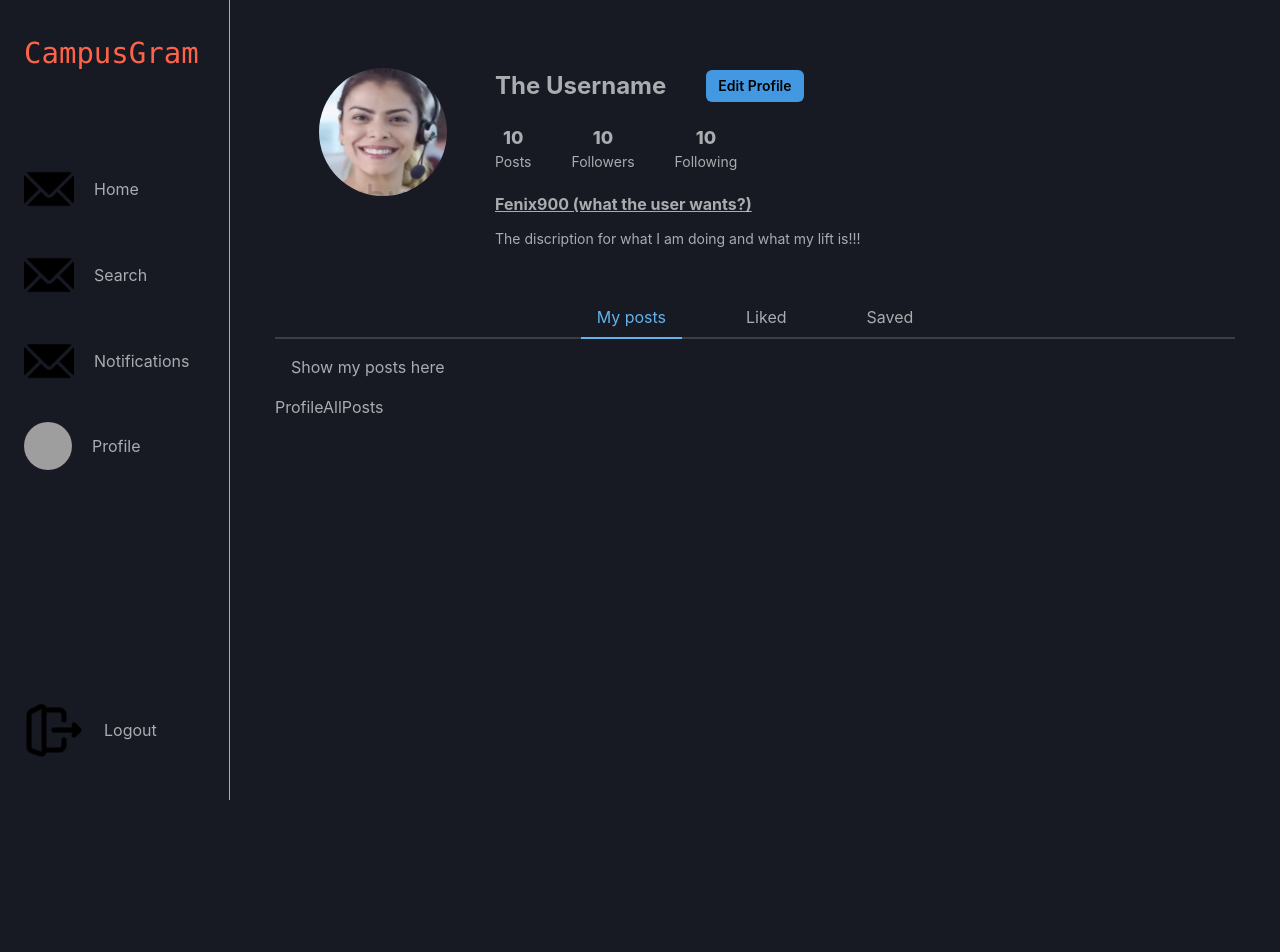
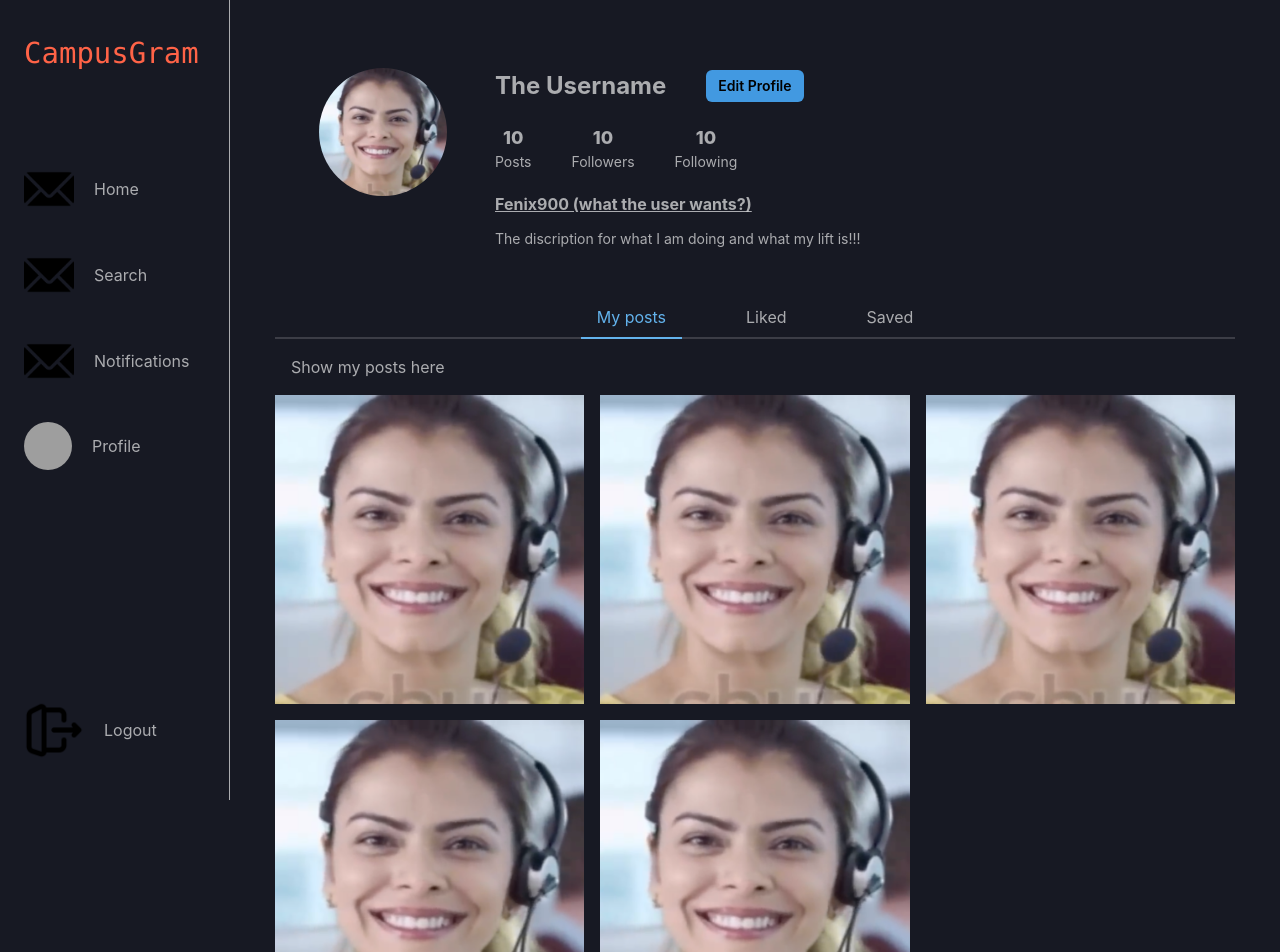
Before and after one commit to Fenix900/CampusGram, a React (Create React App) app in the folder project-app/: page /1 in a window 1280 px wide. Shown: the top 952 px of the page. Before the commit the page ends 800 px from the top, so only its background shows below. Built offline with nearby package versions, Linux system fonts and the light colour scheme; grey boxes are pictures that could not be loaded.

Commit message:
Added a single post
Now we could see each post as a component, these component has a overlay where we will be able to see number of likes and comments. Also added a grid for all the posts

```diff
--- a/project-app/src/Components/Profilepage/ProfileAllPosts.jsx
+++ b/project-app/src/Components/Profilepage/ProfileAllPosts.jsx
@@ -1,7 +1,19 @@
+import { Grid, GridItem, Image } from '@chakra-ui/react'
 import React from 'react'
+import ProfileImg from "../Assets/TestProfile.png"
+import { ProfileSinglePost } from './ProfileSinglePost'
+
 
 export const ProfileAllPosts = () => {
   return (
-    <div>ProfileAllPosts</div>
+    <div>
+      <Grid templateColumns='repeat(3, 1fr)' gap={4}>
+        <ProfileSinglePost img={ProfileImg}/>
+        <ProfileSinglePost img={ProfileImg}/>
+        <ProfileSinglePost img={ProfileImg}/>
+        <ProfileSinglePost img={ProfileImg}/>
+        <ProfileSinglePost img={ProfileImg}/>
+      </Grid>
+    </div>
   )
 }
--- a/project-app/src/Components/Profilepage/ProfileSinglePost.jsx
+++ b/project-app/src/Components/Profilepage/ProfileSinglePost.jsx
@@ -1,7 +1,33 @@
+import { Flex, GridItem, Image, Text } from '@chakra-ui/react'
 import React from 'react'
 
-export const ProfileSinglePost = () => {
+export const ProfileSinglePost = ({img}) => {
   return (
-    <div>ProfileSinglePost</div>
+    <div>
+        <GridItem cursor={"pointer"} borderRadius={6} aspectRatio={1/1} position={"relative"}>
+            <Flex
+            flexDirection={{base:"column",md:"row"}}
+            opacity={0}
+            _hover={{opacity:0.7}}
+            bg={"black"}
+            transition={"all 0.7 ease"}
+            justifyContent={"center"}
+            h={"full"}
+            w={"full"}
+            position={"absolute"}
+            gap={{base:0,sm:3, md:6}}
+            alignItems={"center"}>
+                <Flex flexDirection="column" textAlign="center" fontSize={{sm:"md", base:"xs", lg:"xl"}}>
+                    <Text fontWeight={"700"}>Likes</Text>
+                    20
+                </Flex>
+                <Flex flexDirection="column" textAlign="center" fontSize={{sm:"md", base:"xs", lg:"xl"}}>
+                    <Text fontWeight={"700"}>comments</Text>    {/*Replace this and likes with icons */}
+                    5
+                </Flex>
+            </Flex>
+            <Image src={img} h={"100%"} w={"100%"} objectFit={"cover"}/>
+        </GridItem>
+    </div>
   )
 }
```
